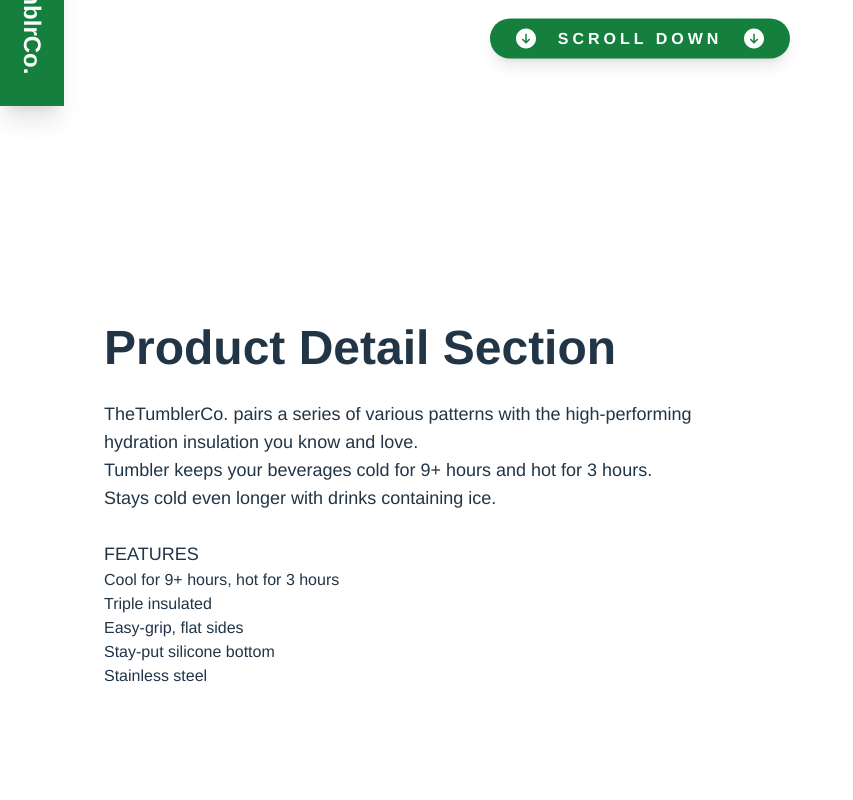
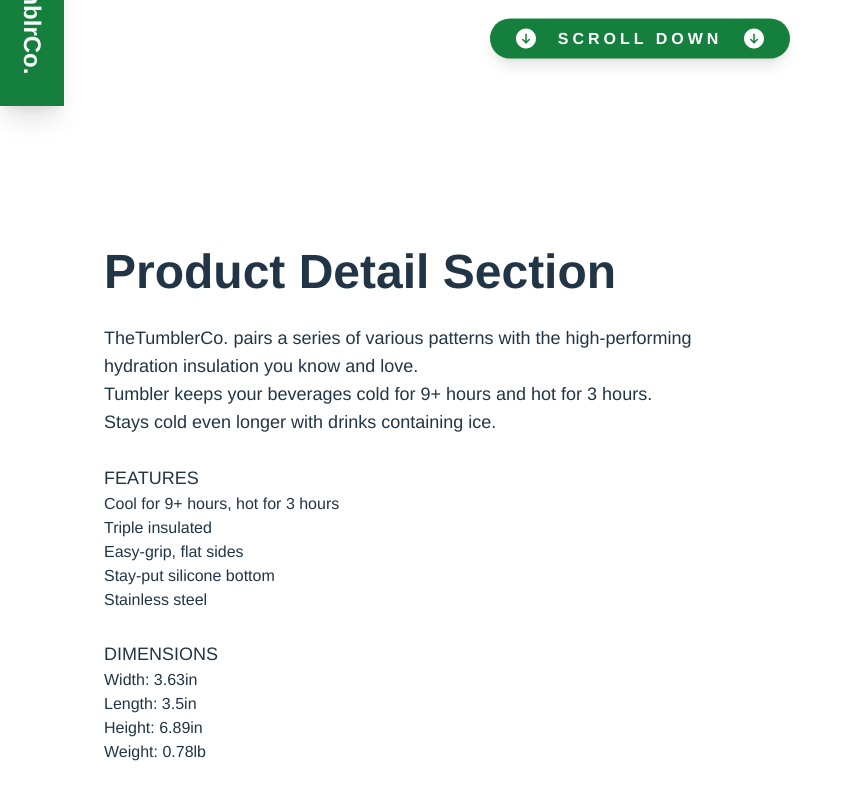
Before and after one commit to cg20221i/final-project-threejs-the-jolly-rangers, a React (Vite) app: page / in a window 1280 px wide. Shown: the part 694-1494 px from the top of the page, without its empty margins (0-853 px from the left). Built offline with nearby package versions, Linux system fonts and the light colour scheme; no server answers.

Commit message:
add dimensions description

```diff
--- a/src/components/ProductDetail.jsx
+++ b/src/components/ProductDetail.jsx
@@ -15,6 +15,13 @@
             <li> Stay-put silicone bottom </li>
             <li> Stainless steel </li>
         </ul>
+        <h2 className="text-lg"><br/>DIMENSIONS</h2>
+        <ul className="circles">
+            <li> Width: 3.63in </li>
+            <li> Length: 3.5in </li>
+            <li> Height: 6.89in </li>
+            <li> Weight: 0.78lb </li>
+        </ul>
         </div>
       </section>
   );
```
